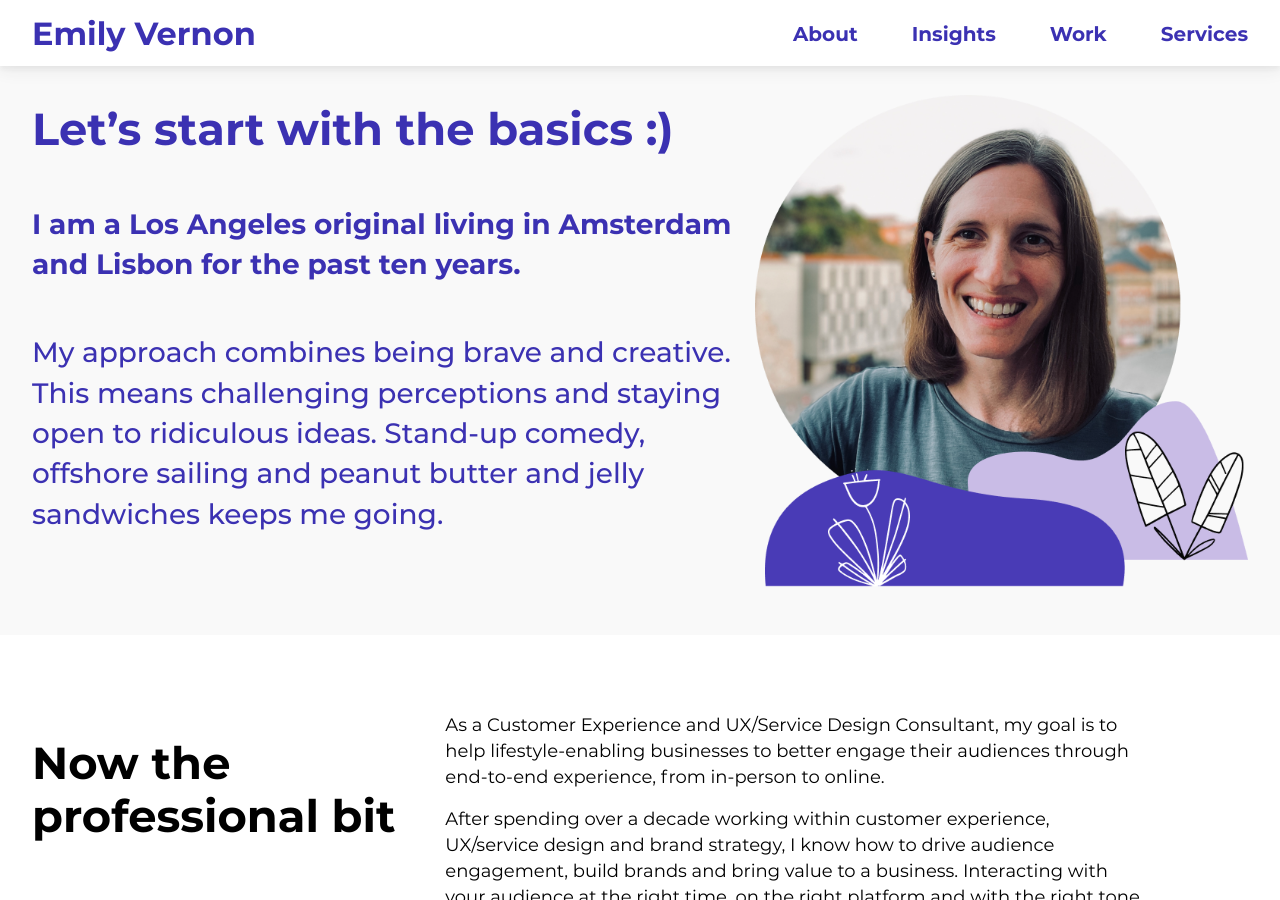
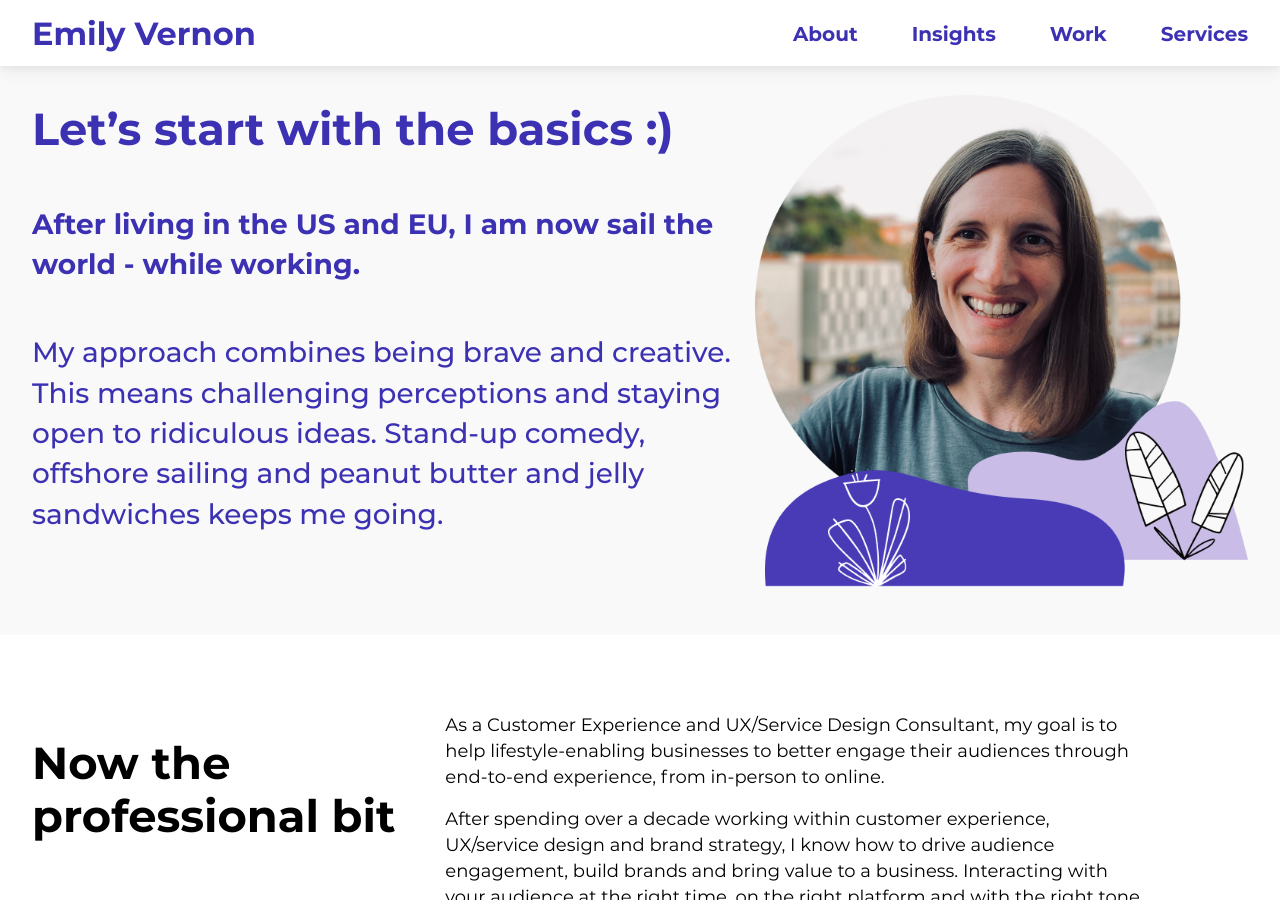
Before and after one commit to emilygv/emilyvernon.com, a Jekyll site: the page built from about.md, in a window 1280 px wide and 900 px high, scrolled down 419 px. Built offline with Jekyll 4.4.1, drawn with Linux system fonts in a browser that asks for light colours.

Commit message:
Update about.md
New text

```diff
--- a/about.md
+++ b/about.md
@@ -10,7 +10,7 @@ hero_text: <mark>An experience lead</mark> <br><mark class="normal">with a story
 
 {% include hero_intro.html
 title= "Let’s start with the basics :)"
-subtitle= "I am a Los Angeles original living in Amsterdam and Lisbon for the past ten years."
+subtitle= "After living in the US and EU, I am now sail the world - while working."
 description= "My approach combines being brave and creative. This means challenging perceptions and staying open to ridiculous ideas. Stand-up comedy, offshore sailing and peanut butter and jelly sandwiches keeps me going."
 image= "/assets/images/about_hero.png"
 %}
```
